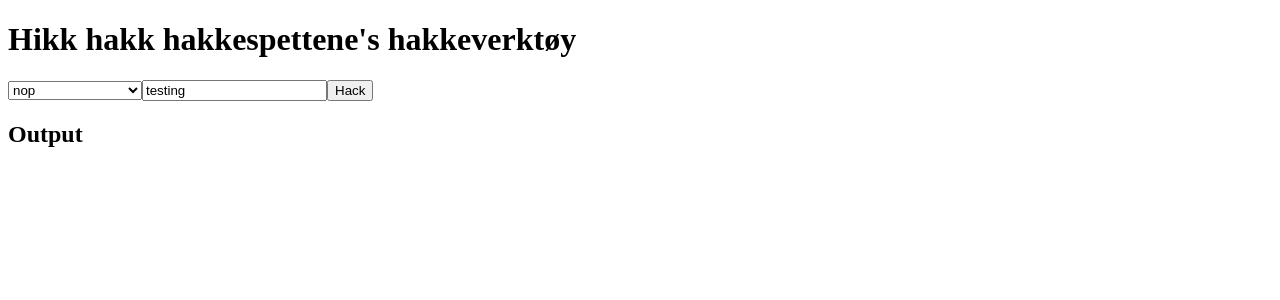
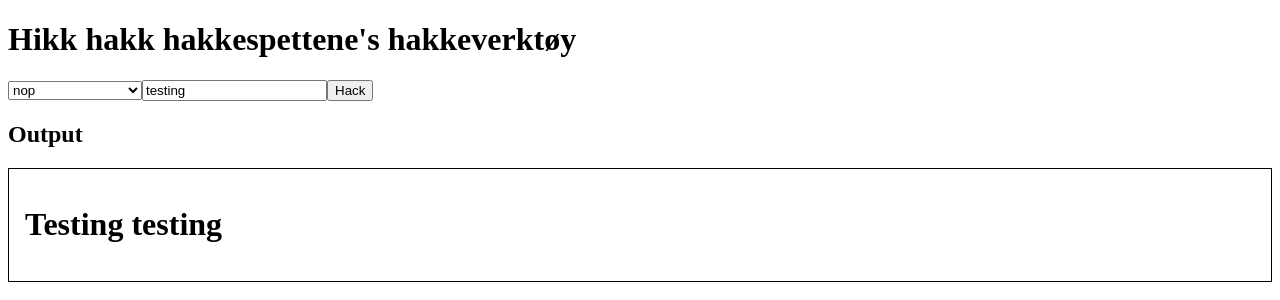
Before and after one commit to hakkespettene/frontend, a React (Create React App) app: page / in a window 1280 px wide. Shown: the top 300 px of the page. Built offline with nearby package versions, Linux system fonts and the light colour scheme.

Commit message:
Live update

```diff
--- a/src/App.tsx
+++ b/src/App.tsx
@@ -2,20 +2,34 @@ import React from "react";
 
 import { Formik, Field } from "formik";
 import { TOOLS } from "./tools";
+import styled from "styled-components";
+
+const OutputPane = styled.div`
+  border: 1px solid black;
+  padding: 1em;
+`;
 
 const App: React.FC = props => {
-  const [output, setOutput] = React.useState<typeof props.children>(null);
-
   const [tool, setTool] = React.useState<number>(0);
+  const [output, setOutput] = React.useState<typeof props.children>(
+    TOOLS[tool].func(TOOLS[tool].defaultValues)
+  );
 
   const onSelectToolChange: React.ChangeEventHandler<HTMLSelectElement> = e => {
-    setTool(Number(e.currentTarget.value));
+    const toolNum = Number(e.currentTarget.value);
+    setTool(toolNum);
+    setOutput(TOOLS[toolNum].func(TOOLS[toolNum].defaultValues));
+  };
+
+  const updateOutput = (values: typeof TOOLS[typeof tool]["defaultValues"]) => {
+    setOutput(TOOLS[tool].func(values));
   };
 
   return (
     <div>
       <h1>Hikk hakk hakkespettene's hakkeverktøy</h1>
 
+      {/* Select the tool you wish to use */}
       <select value={tool} onChange={onSelectToolChange}>
         {TOOLS.map((e, i) => (
           <option key={e.name} value={i}>
@@ -31,12 +45,20 @@ const App: React.FC = props => {
       >
         {props => (
           <>
-            {Object.entries(TOOLS[tool].defaultValues).map(e => (
+            {Object.entries(props.values).map(e => (
               <Field
                 key={e[0]}
                 type={typeof e[1]}
                 name={e[0]}
                 value={props.values[e[0]]}
+                onChange={(ev: React.ChangeEvent<HTMLInputElement>) => {
+                  props.handleChange(ev);
+                  TOOLS[tool].live &&
+                    updateOutput({
+                      ...props.values,
+                      [e[0]]: ev.currentTarget.value
+                    });
+                }}
               />
             ))}
             <button onClick={props.submitForm} type="submit">
@@ -47,7 +69,7 @@ const App: React.FC = props => {
       </Formik>
 
       <h2>Output</h2>
-      <div>{output}</div>
+      <OutputPane>{output}</OutputPane>
     </div>
   );
 };
--- a/src/tools.tsx
+++ b/src/tools.tsx
@@ -6,30 +6,65 @@ import md5 from "md5";
  * List of all tools, generate UI from this.
  */
 
+/**
+ * It is worth noting that the input received from the form will always be a
+ * string, even though you specify otherwise, so remember to convert!
+ */
 type ToolFunc<I, O> = (input: I) => O;
-type Tool<I, O> = { func: ToolFunc<I, O>; defaultValues: I; name: string };
 
+/**
+ * func: the function to generate the output
+ * defaultValues: the defualt inputs -- used to generate form
+ * name: name of the function
+ * live: should it update on each keypress? don't enable for taxing operations
+ */
+type Tool<I, O> = {
+  func: ToolFunc<I, O>;
+  defaultValues: I;
+  name: string;
+  live: boolean;
+};
+
+/**
+ * FUNCTIONS
+ */
 const nop: ToolFunc<{ data: string }, JSX.Element> = input => (
   <h1>Testing {input.data}</h1>
 );
-const addOne: ToolFunc<{ data: number }, JSX.Element> = input => (
-  <h1>{input.data + 1}</h1>
-);
+const addOne: ToolFunc<{ data: string }, JSX.Element> = input => {
+  return <h1>{Number(input.data) + 1}</h1>;
+};
 const md5hash: ToolFunc<{ data: string }, JSX.Element> = input => (
   <pre>{md5(input.data)}</pre>
 );
 const addThreeNumbers: ToolFunc<
   { num1: number; num2: number; num3: number },
   number
-> = input => input.num1 + input.num2 + input.num3;
+> = input => Number(input.num1) + Number(input.num2) + Number(input.num3);
 
 export const TOOLS: Array<Tool<any, any>> = [
-  { func: nop, defaultValues: { data: "testing" }, name: "nop" as const },
-  { func: addOne, defaultValues: { data: 12 }, name: "addone" as const },
-  { func: md5hash, defaultValues: { data: "" }, name: "md5" as const },
+  {
+    func: nop,
+    defaultValues: { data: "testing" },
+    name: "nop" as const,
+    live: true
+  },
+  {
+    func: addOne,
+    defaultValues: { data: 12 },
+    name: "addone" as const,
+    live: true
+  },
+  {
+    func: md5hash,
+    defaultValues: { data: "eller hva" },
+    name: "md5" as const,
+    live: true
+  },
   {
     func: addThreeNumbers,
     defaultValues: { num1: 10, num2: 12, num3: 14 },
-    name: "add three numbers" as const
+    name: "add three numbers" as const,
+    live: true
   }
 ];
```
